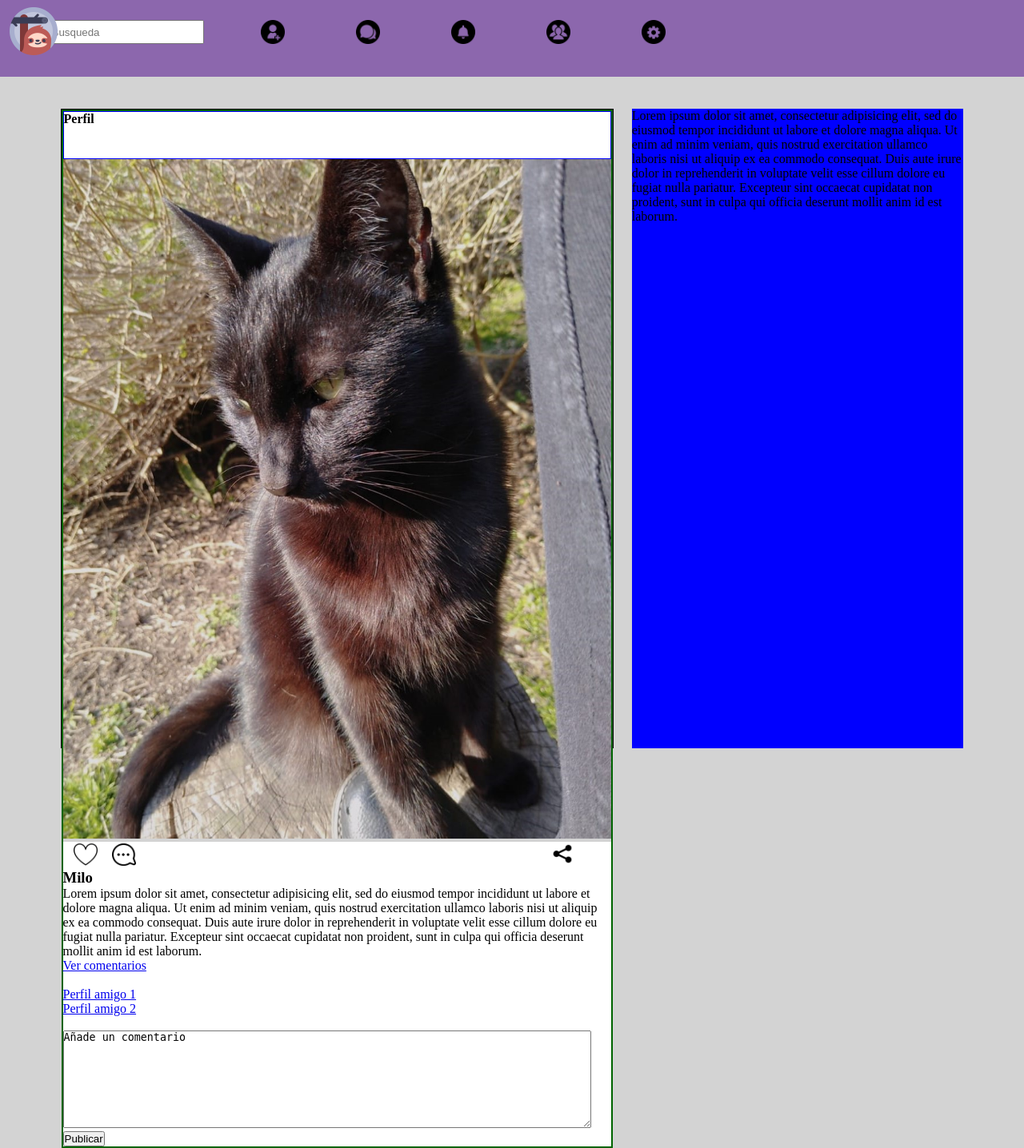
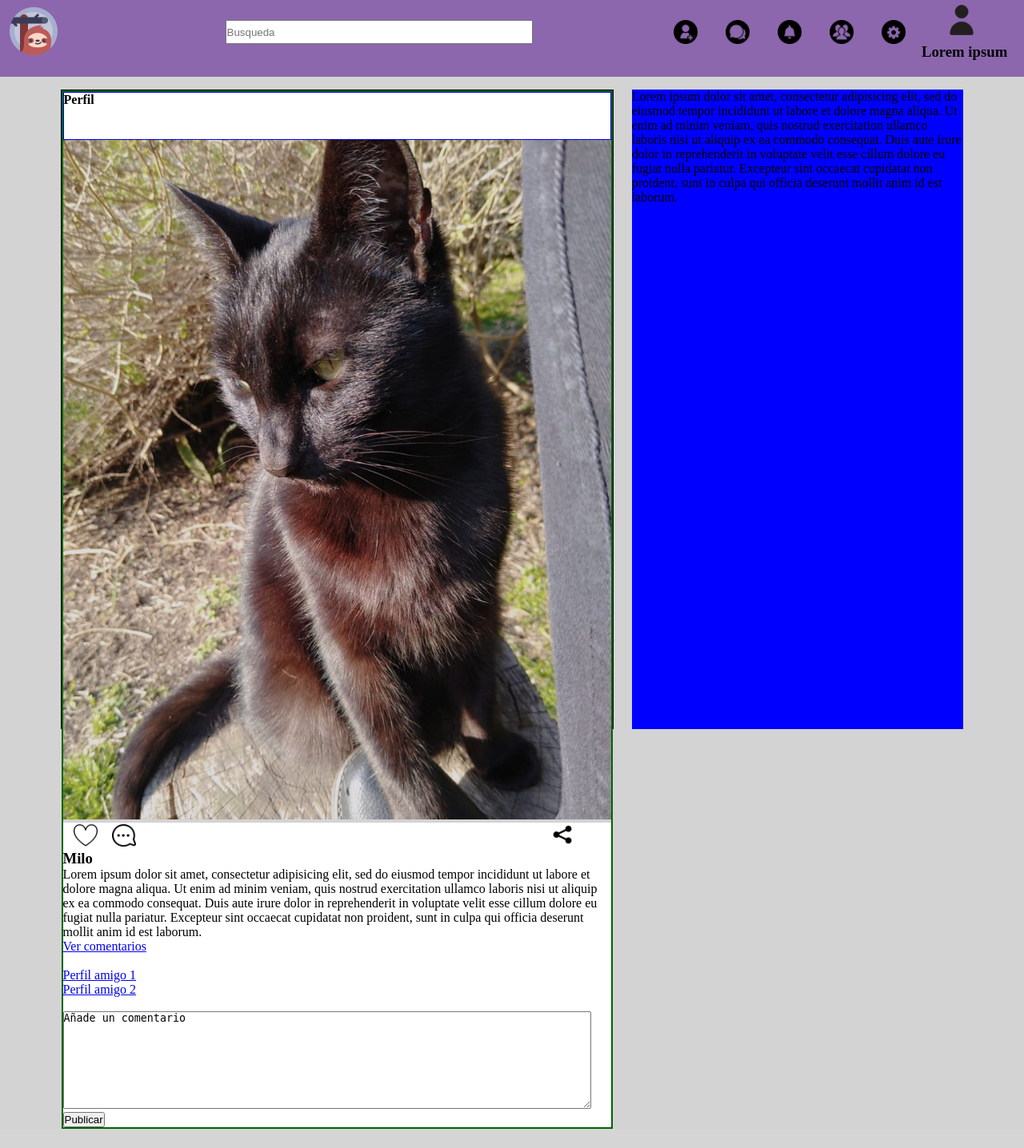
Before and after one commit to lucasan746/Proyecto, a PHP site: page /home.php in a window 1280 px wide. Shown: the whole page at 80% size. After the commit the page ends 1412 px from the top, so only its background shows below. Run offline with PHP 8.4, Linux system fonts and the light colour scheme.

Commit message:
modificaciones barra

```diff
--- a/css/style.css
+++ b/css/style.css
@@ -213,16 +213,17 @@
     /*Fin*/
 /* navbar home */
 .navbar{
+  position: fixed;
+  top: 0;
   display: flex;
   height: 12vh;
   background-color: #8c67ad;
-  position: sticky;
 }
 .iconosderecha{
-  width: 65vw;
+  width: 90vw;
 }
 .perfil{
-  width: 35vw;
+  width: 10vw;;
 }
 .ic{
   height: 60%;
@@ -233,8 +234,8 @@
   width: 30px;
   height: 30px;
   margin-top: 25px;
-  margin-right: 0;
-  margin-left: 89px;
+  margin-right: 20px;
+  margin-left: 15px;;
 }
 .iconoprin2{
   position:  fixed;
@@ -245,10 +246,10 @@
 }
 .input{
   position: relative;
-  left: 40px;
-  top: 25px;
-  width: 15vw;
-  height: 30px;
+    left: 60px;
+    top: 25px;
+    width: 30vw;
+    height: 30px;
 }
 .iconosbarra2{
   width: 30px;
@@ -256,6 +257,13 @@
   margin-top: 30px;
   margin-left: 90px;
 }
+.fotoperfil{
+  border-radius: 50%;
+  width: 50px;
+  height: 50px;
+  margin-left: 25px;
+}
+
 /* Fin */
 /* Preguntas y respuestas */
 .container h1{
@@ -510,7 +518,7 @@ width: 5%;
   width: 90vw;
   display: flex;
   flex-flow: row nowrap;
-  margin-top: 5vh;
+  margin-top: 14vh;
 }
 /* Secciones del Home */
 .seccionizq{
--- a/navbar.php
+++ b/navbar.php
@@ -14,7 +14,8 @@
         </div>
       </div>
       <div class="perfil">
-
+        <img src="images/iconos/perfil.png" alt="fotoperfil" class="fotoperfil">
+        <h3>Lorem ipsum</h3>
       </div>
   </nav>
 </header>
```
Also changed, not shown: images/iconos/perfil.png (added).
